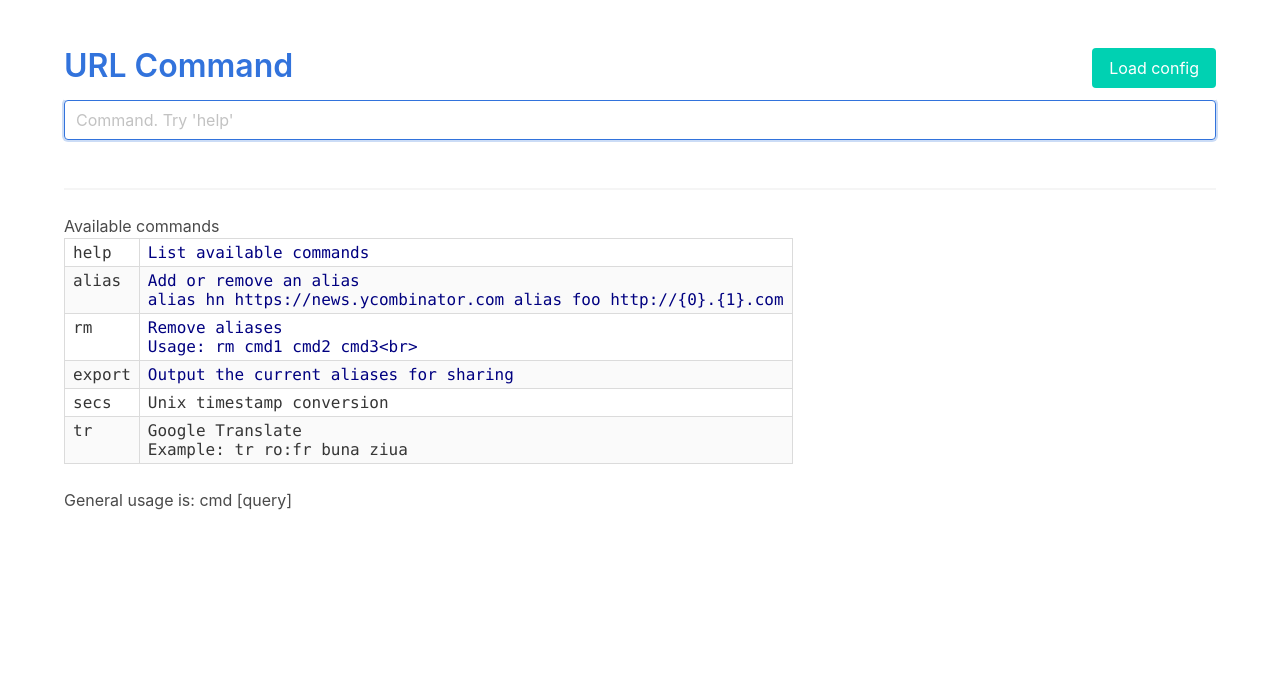
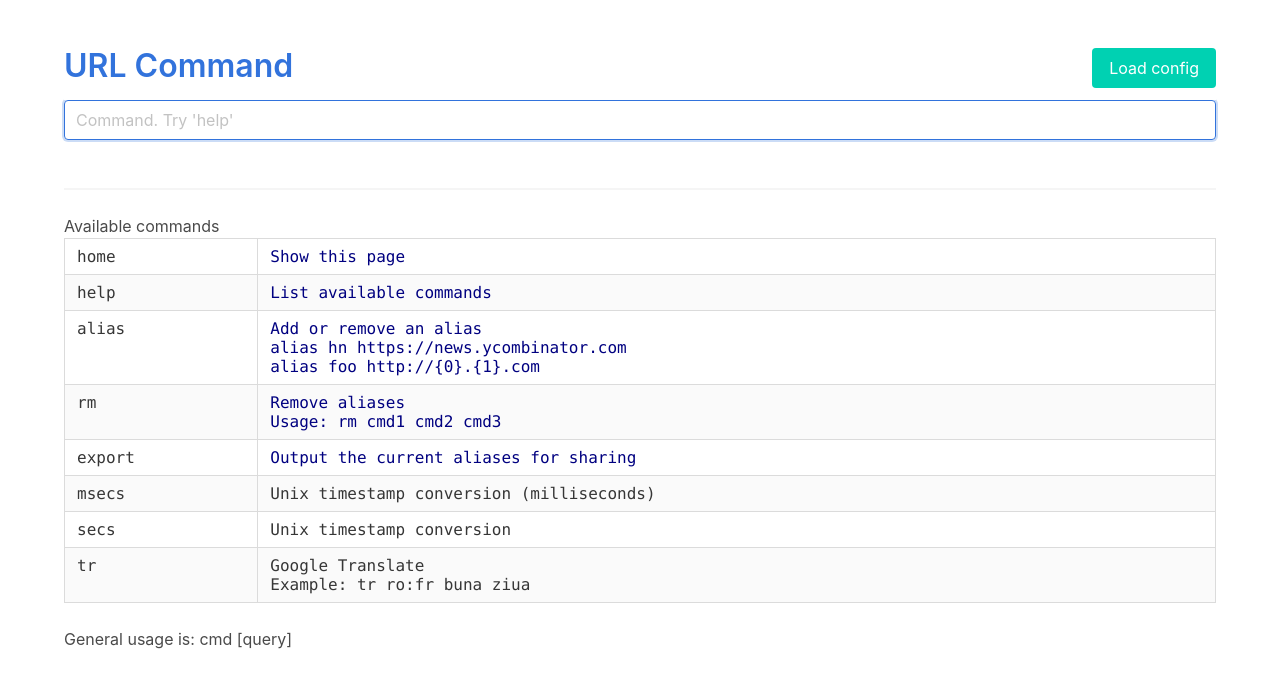
Before and after one commit to daniellowtw/urlcmd, a React app: page / in a window 1280 px wide. Shown: the top 688 px of the page. Built offline with nearby package versions, Linux system fonts and the light colour scheme.

Commit message:
feat: add home and fix example and desc display

```diff
--- a/src/App.tsx
+++ b/src/App.tsx
@@ -84,14 +84,11 @@ const App = () => {
                 <br />
                 <div id="content">
                     {result && result.text && <pre>
-                    {result.text}
+                        {result.text}
                     </pre>}
                 </div>
                 <hr />
-                <div id="list-all-content"></div>
-                <div>
-                    <Display kvs={uiCommands} />
-                </div>
+                <Display kvs={uiCommands} />
             </div>
         </section>
         <button className="modal-close"></button>
--- a/src/Display.tsx
+++ b/src/Display.tsx
@@ -4,16 +4,16 @@ import { UICommand } from './loader';
 const Display: React.FC<{ kvs: UICommand[] }> = ({ kvs }) => {
     return <div>
         <h2>Available commands</h2>
-        <table className={"table is-bordered is-striped is-narrow is-hoverable"}>
+        <table className={"table is-bordered is-striped is-hoverable"} width={"100%"}>
             <tbody>
                 {kvs.map((kv: UICommand, idx: number) => {
                     const desc = (typeof kv.cmdObject.desc === "string") ? [kv.cmdObject.desc] : kv.cmdObject.desc
-                    console.log(desc)
+                    const examples = (typeof kv.cmdObject.example === "string") ? [kv.cmdObject.example] : kv.cmdObject.example
                     return <tr key={kv.cmd ?? idx}>
                         <td>{kv.cmd ?? "error"}</td>
                         <td style={kv.style ?? {}}>
-                            {desc.map(l => <p>{l}</p>)}
-                            <p>{kv.cmdObject.example ?? ""}</p>
+                            {desc.map(l => <p key={l}>{l}</p>)}
+                            {examples && examples.map(l => <p key={l}>{l}</p>)}
                         </td>
                     </tr>
                 }
--- a/src/cmd.ts
+++ b/src/cmd.ts
@@ -20,7 +20,7 @@ export interface Command {
     cmd?: string;
     desc: string| string[];
     usage?: string;
-    example?: string;
+    example?: string| string[];
     gen: (query: string, args: string[]) => CommandResult;
 }
 
@@ -30,12 +30,26 @@ export interface CommandResult {
 }
 
 export const baseCommands: {[k: string]: Command} = {
+    "msecs": {
+        desc: "Unix timestamp conversion (milliseconds)",
+        gen: function(q) {
+            if (!q) {
+                return {
+                    text: "" + Math.floor(new Date().getTime())
+                };
+            } else {
+                return {
+                    text: "" + new Date(parseInt(q, 10))
+                }
+            }
+        }
+    },
     "secs": {
         desc: "Unix timestamp conversion",
         gen: function(q) {
             if (!q) {
                 return {
-                    text: "" + new Date().getTime() / 1000
+                    text: "" + Math.floor(new Date().getTime() / 1000)
                 };
             } else {
                 return {
@@ -66,6 +80,10 @@ export const baseCommands: {[k: string]: Command} = {
 };
 
 export const coreCommands: CommandSet = {
+    "home": {
+        desc: "Show this page",
+        gen: () => ({url: "index.html"})
+    },
     "help": {
         desc: "List available commands",
         gen: function() {
@@ -75,7 +93,7 @@ export const coreCommands: CommandSet = {
     },
     "alias": {
         desc: "Add or remove an alias",
-        example: "alias hn https://news.ycombinator.com\nalias foo http://{0}.{1}.com\n",
+        example: ["alias hn https://news.ycombinator.com", "alias foo http://{0}.{1}.com"],
         usage: "alias name target [target if no args]",
 
         gen: function(q, args) {
@@ -103,13 +121,13 @@ export const coreCommands: CommandSet = {
     },
     "rm": {
         desc: "Remove aliases",
-        example: "Usage: rm cmd1 cmd2 cmd3<br>",
+        example: "Usage: rm cmd1 cmd2 cmd3",
         gen: function(q, args) {
             const aliases = getAliases();
             args.forEach(x=> delete aliases[x]);
             setAliases(aliases);
             return {
-                text: "Usage: rm cmd1 cmd2 cmd3<br>"
+                text: "Usage: rm cmd1 cmd2 cmd3"
             };
         }
     },
--- a/src/loader.ts
+++ b/src/loader.ts
@@ -17,32 +17,31 @@ export interface UICommand {
 
 // CommandSetLoader tries to execute the command in the command set that corresponds to the name
 export function CommandSetLoader(name: string, commandSet: CommandSet, opts?: {listStyle?: CSSProperties}): CommandLoader {
-  console.log(commandSet)
   return {
     name,
     gen: function (q) {
       const components = q.split(" ");
-      const cmd = components[0].toLowerCase();
+      const cmdName = components[0].toLowerCase();
       const args = q.substring(components[0].length + 1);
       const params = parseArgs(args);
-      const r = commandSet[cmd];
-      if (r && r.target) {
-        return applyLoader(r.target + " " + args);
+      const cmd = commandSet[cmdName];
+      if (cmd && cmd.target) {
+        return applyLoader(cmd.target + " " + args);
       }
-      if (!r) {
+      if (!cmd) {
         return null;
       }
-      if ((!args || !r.url) && r.urlNoArgs) {
+      if ((!args || !cmd.url) && cmd.urlNoArgs) {
         return {
-          url: r.urlNoArgs,
+          url: cmd.urlNoArgs,
         };
-      } else if (r.url) {
-        params.unshift(r.url);
+      } else if (cmd.url) {
+        params.unshift(cmd.url);
         return {
           url: format.apply(null, params),
         };
-      } else if (r.gen) {
-        return r.gen(args, params);
+      } else if (cmd.gen) {
+        return cmd.gen(args, params);
       }
       return null;
     },
```
